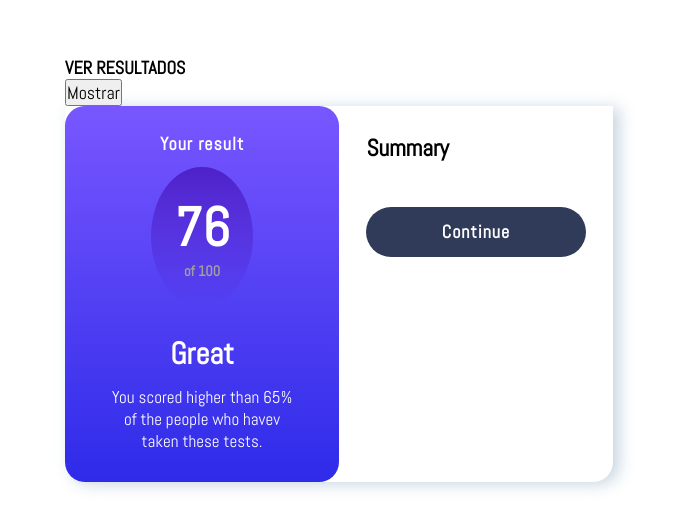
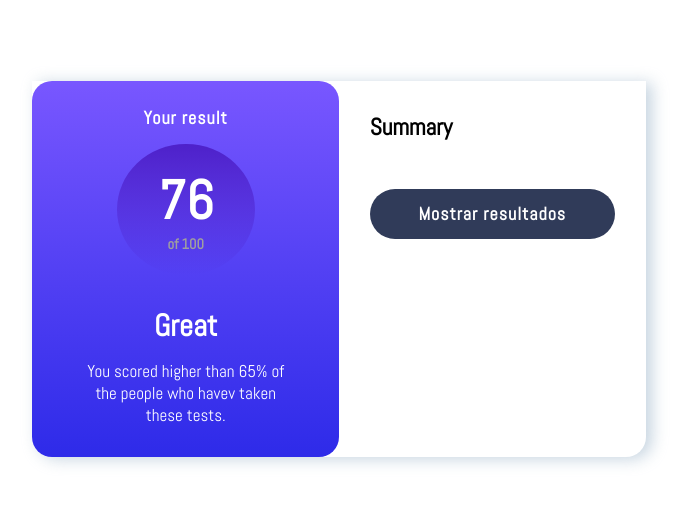
Before and after one commit to JMinio/dashboard_n2, a plain HTML site: page index.html in a window 1536 px wide. Shown: the part 131-660 px from the top of the page, without its empty margins (429-1118 px from the left). Drawn offline with Linux system fonts and the light colour scheme.

Commit message:
fin de funcionalidades

```diff
--- a/index.html
+++ b/index.html
@@ -16,9 +16,6 @@
 
   <main>
 
-    <h1>VER RESULTADOS</h1>
-    <button class="btn-mostrar" id="mostrar">Mostrar</button>
-
     <div class="dashboard" id="dashboard">
       <div class="result">
         <h2 class="yourResult">Your result</h2>
@@ -30,54 +27,16 @@
         <p class="result__description">You scored higher than 65% of the people who havev taken these tests. </p>
       </div>
 
-       <div id="summary" class="summary">
+      <div class="summary">
         <p><b>Summary</b></p>
         <div id="summary_items" class="summary__flex">
+          </div>
+          <button id="continue" class="continue">Mostrar resultados</button>
+        </div>
 
-          <!-- <div class="reaction summary-grid">
-            <div class="first">
-              <img src="./assets/images/icon-reaction.svg" alt="reaction-result">
-              <p>Reaction</p>
-            </div>
-            <div class="second">
-              <p><b>80</b> / 100</p>
-            </div>
-          </div>
+      </div>
 
-          <div class="memory summary-grid">
-            <div class="first">
-              <img src="./assets/images/icon-memory.svg" alt="memory-result">
-              <p>Memory</p>
-            </div>
-            <div class="second">
-              <p><b>92</b> / 100</p>
-            </div>
-          </div>
 
-          <div class="verbal summary-grid">
-            <div class="first">
-              <img src="./assets/images/icon-verbal.svg" alt="verbal-result">
-              <p>Verbal</p>
-            </div>
-            <div class="second">
-              <p><b>61</b> / 100</p>
-            </div>
-          </div>
-
-          <div class="visual summary-grid">
-            <div class="first">
-              <img src="./assets/images/icon-visual.svg" alt="visual-result">
-              <p>Visual</p>
-            </div>
-            <div class="second">
-              <p><b>72</b> / 100</p>
-            </div>
-          </div> -->
-          </div>
-
-          <button class="continue">Continue</button>
-        </div>
-    </div>
 
   </main>
 
--- a/main.js
+++ b/main.js
@@ -1,7 +1,7 @@
 
 const summary_items = document.getElementById("summary_items");
 
-document.querySelector("#mostrar").addEventListener("click", traerDatos)
+document.querySelector("#continue").addEventListener("click", traerDatos)
 
 function traerDatos() {
     const newInstance = new XMLHttpRequest();
--- a/styles.css
+++ b/styles.css
@@ -203,8 +203,8 @@ font-size: 3rem;
     }
 
     .result .result__circle {
-        width: 37%;
-        height: 37%;
+        width: 45%;
+        height: 35%;
         display: grid;
         place-content: center;
     }
```
